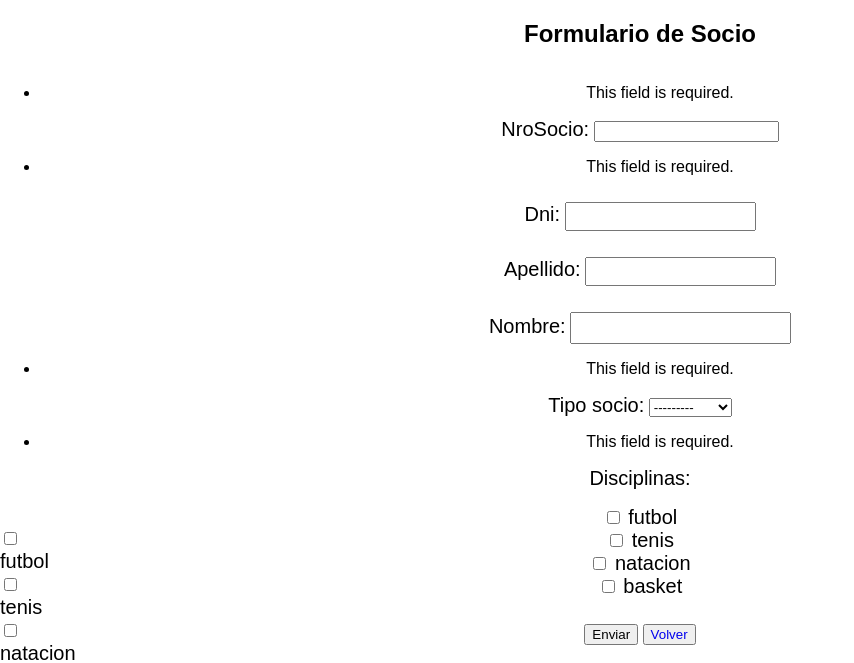
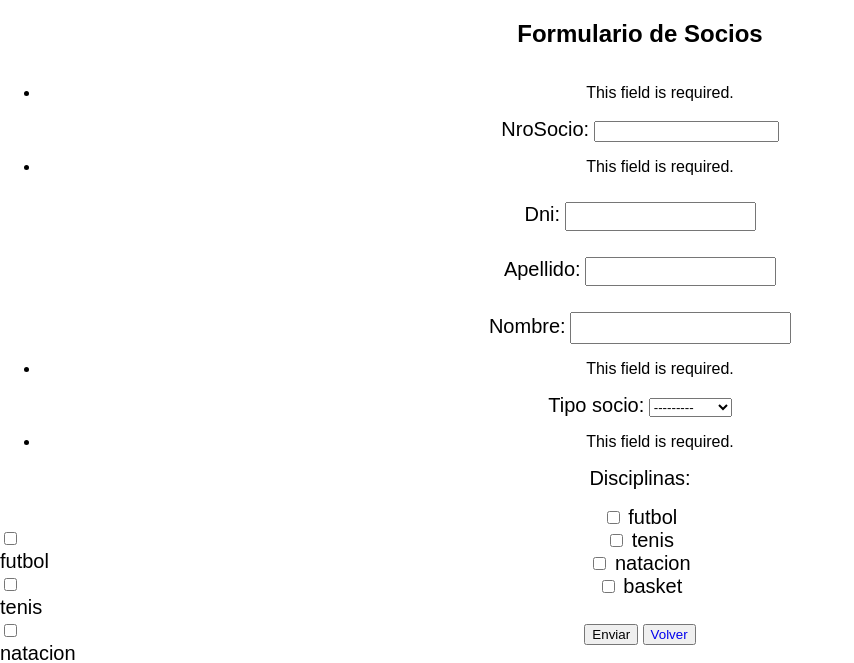
Before and after one commit to juanjca1990/CAS, a Django app: page /socios/alta_socios/ in a window 1280 px wide. Shown: the part 46-709 px from the top of the page, without its empty margins (0-854 px from the left). Run offline with Django 4.2, Linux system fonts and the light colour scheme; data comes from the database, SQL or seed files in the repository.

Commit message:
commit prueba rama

```diff
--- a/socios/templates/alta_socios.html
+++ b/socios/templates/alta_socios.html
@@ -10,7 +10,7 @@
 </head>
 <body>
   <div class="div-alta-socios">
-    <h2>Formulario de Socio</h2>
+    <h2>Formulario de Socios</h2>
     <form method="post" action="{% if form.instance.id %}{% url 'modificar_socio' form.instance.id %}{% else %}{% url 'alta_socios' %}{% endif %}">
       <div class="div-formulario-socios">
         {% csrf_token %}
```
